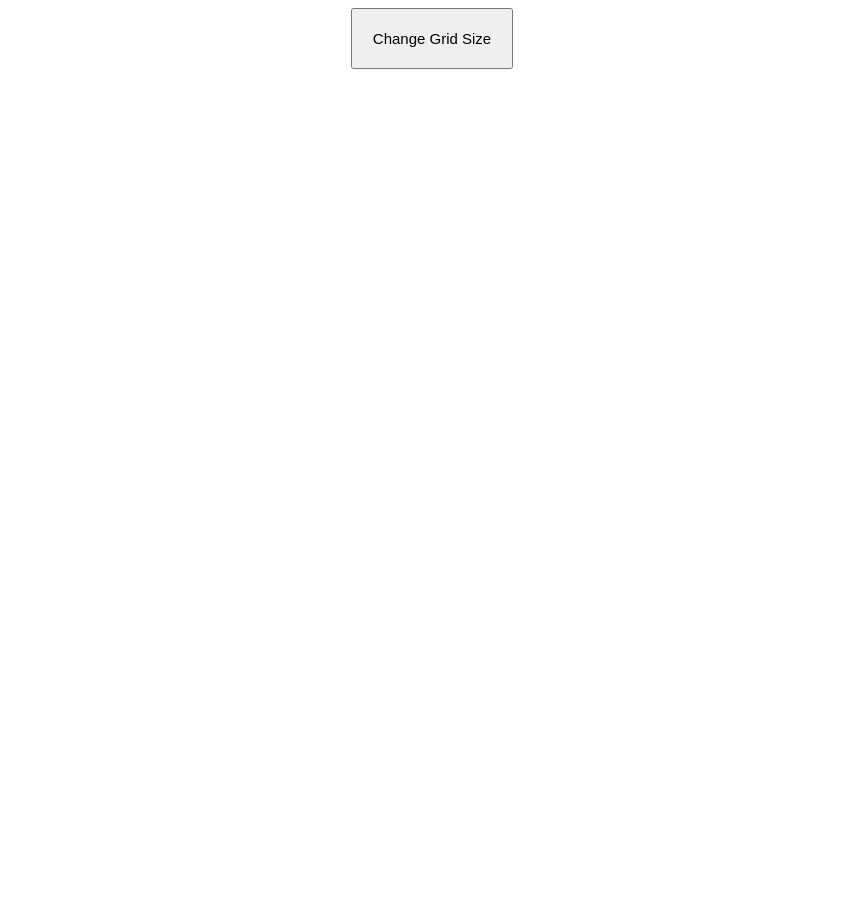
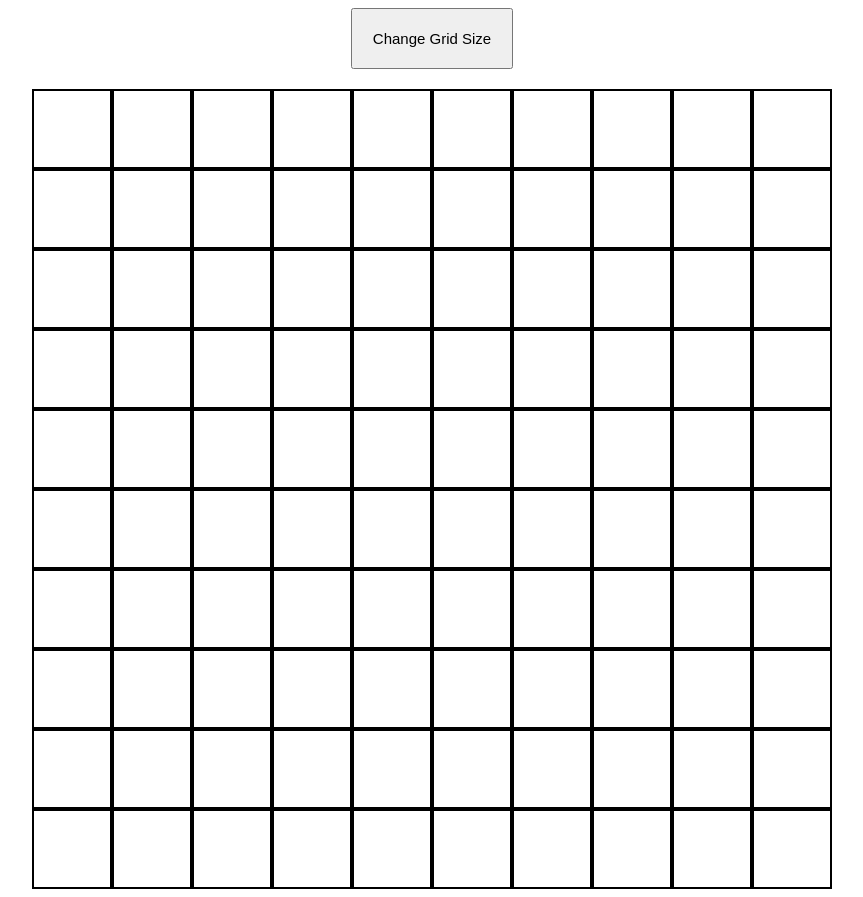
Before and after one commit to KyleAMcGinley/etch-a-sketch, a plain HTML site: page index.html in a window 1280 px wide. Shown: the whole page, without its empty margins (208-1071 px from the left). Before the commit the page ends 800 px from the top, so only its background shows below. Drawn offline with Linux system fonts and the light colour scheme.

Commit message:
Made new functions for rows and squares
Styled so the rows and squares take up container space

Will now try to change the number of squares to user input

```diff
--- a/myscript.js
+++ b/myscript.js
@@ -2,6 +2,66 @@
 //Going to use a loop function to add 16 <div>s to the #container
 const container = document.querySelector('div#container');
 const newDiv = document.createElement('div');
+const testRows = document.createElement('div');
+function makeTestRows(){
+    for(var i = 1; i <= 10; i++){
+        const testRows = document.createElement('div');
+        container.appendChild(testRows);
+    }
+}
+makeTestRows();
+
+const allRows = document.querySelectorAll('#container > div');
+
+function namingRows(){
+    for (var i = 0; i <= allRows.length - 1; i++){
+        allRows[i].classList.add('rows');
+    }
+}
+namingRows()
+
+function makeSquare(){
+    for(var i = 0; i < 10; i++){
+        const testSquares = document.createElement('div');
+        const oneRow = allRows[i];
+        oneRow.appendChild(testSquares);
+    }
+}
+
+function makingMultipleSquares(){
+    for(var i = 0; i < 10; i++){
+
+       makeSquare();
+    }
+}
+makingMultipleSquares();
+
+const allSquares = document.querySelectorAll('.rows > div');
+
+function namingSquares(){
+    for(var i = 0; i <= allSquares.length - 1; i++){
+        allSquares[i].classList.add('squares');
+    }
+}
+namingSquares();
+
+function stylingRows(){
+    for (i = 0; i <= allRows.length - 1; i++){
+        allRows[i].style.cssText = "display: flex; height: 100%;"
+    }
+}
+stylingRows();
+
+function stylingSquares(){
+    for (i = 0; i <= allSquares.length - 1; i++){
+        allSquares[i].style.cssText = "display: flex; width: 100%; border-width: 2px; border-style: solid; border-color: black"
+    }
+}
+stylingSquares();
+
+
+
+
 
 //This function uses a loop to create <divs> and add it to container
 function makeGrid(){
--- a/styles.css
+++ b/styles.css
@@ -1,10 +1,3 @@
-body{
-    display: flex;
-    flex-direction: columns;
-    justify-content: center;
-    align-items: center;
-}
-
 #web-page{
     display: flex;
     flex-direction: column;
@@ -14,10 +7,9 @@ body{
 
 #container{
     display: flex;
-    flex-wrap: wrap;
-    flex-shrink: 1;
-    max-width: 800px;
-    max-height: 800px;
+    flex-direction: column;
+    width: 800px;
+    height: 800px;
 }
 
 #input-button{
```
